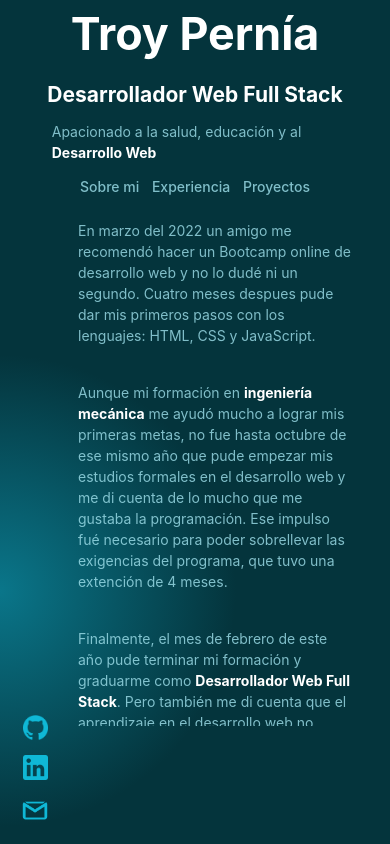
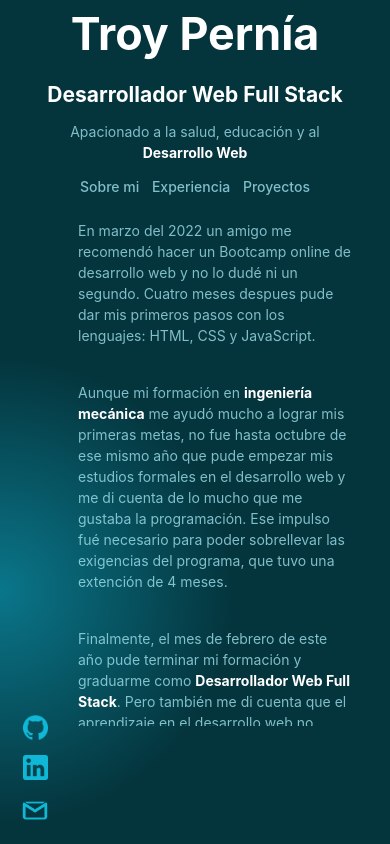
Before and after one commit to Tortoiselizard/Portafolio_Front, a React (Vite) app: page / in a window 390 px wide. Built offline with nearby package versions, Linux system fonts and the light colour scheme.

Commit message:
change components/Home.modulce.css: add styles for new class (line 39-42)

```diff
--- a/src/components/Home/Home.module.css
+++ b/src/components/Home/Home.module.css
@@ -36,4 +36,8 @@
         margin: 10px 0px;
         margin-bottom: 0px;
     }
+
+    .phraseHome {
+        text-align: center;
+    }
   }
```
